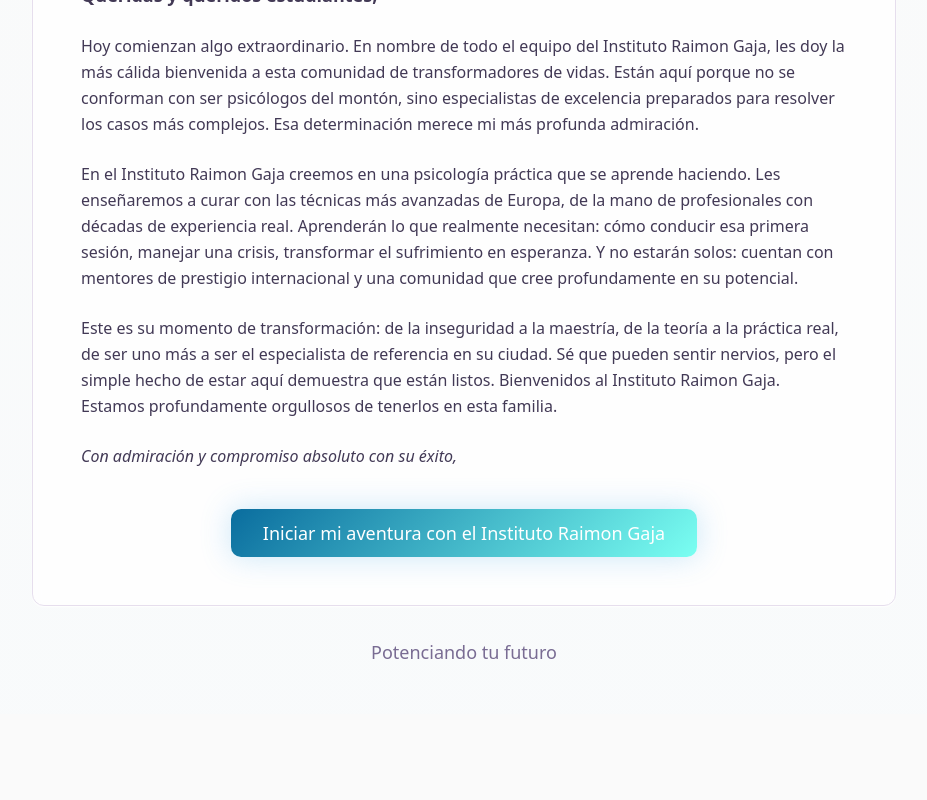
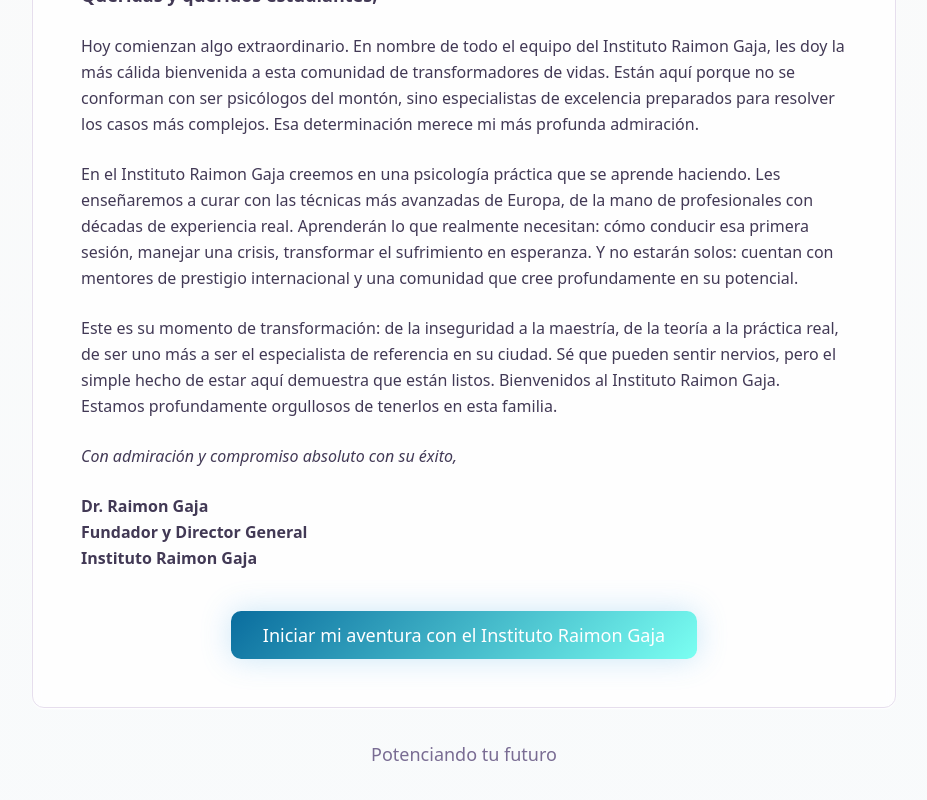
Before and after one commit to ivdevV/irg-clone-studio, a React (Vite) app: page / in a window 1280 px wide. Shown: the part 556-1356 px from the top of the page, without its empty margins (176-1103 px from the left). Before the commit the page ends 1270 px from the top, so only its background shows below. Built offline with nearby package versions, Linux system fonts and the light colour scheme; the HTML template or start-up script is replaced by a standard one.

Commit message:
Update welcome message with director's signature

```diff
--- a/src/pages/Index.tsx
+++ b/src/pages/Index.tsx
@@ -49,6 +49,12 @@ const Index = () => {
             <p className="italic">
               Con admiración y compromiso absoluto con su éxito,
             </p>
+
+            <p className="font-semibold mt-4">
+              Dr. Raimon Gaja<br />
+              Fundador y Director General<br />
+              Instituto Raimon Gaja
+            </p>
           </div>
 
           {/* CTA Button */}
```
